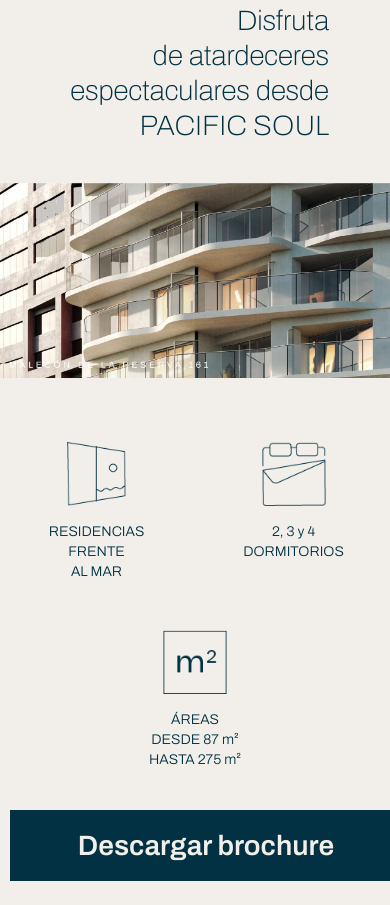
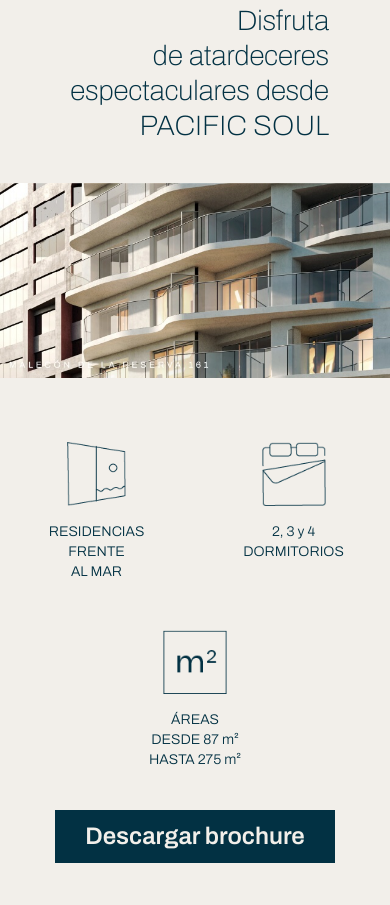
Before and after one commit to leonardo-bravop/pacific-soul-astro, an Astro site: page / in a window 390 px wide. Shown: the part 3055-3960 px from the top of the page. Built offline with nearby package versions, Linux system fonts and the light colour scheme; Astro itself is replaced by a stand-in of ours.

Commit message:
Add responsiveness to brochure button

```diff
--- a/src/styles/brochure.css
+++ b/src/styles/brochure.css
@@ -9,3 +9,11 @@
     margin: auto;
     padding: 25px 1rem;
 }
+
+@media screen and (max-width: 768px) {
+    .blueButton {
+        width: 280px;
+        font-size: 24px;
+        padding: 1rem;
+    }
+}
```
